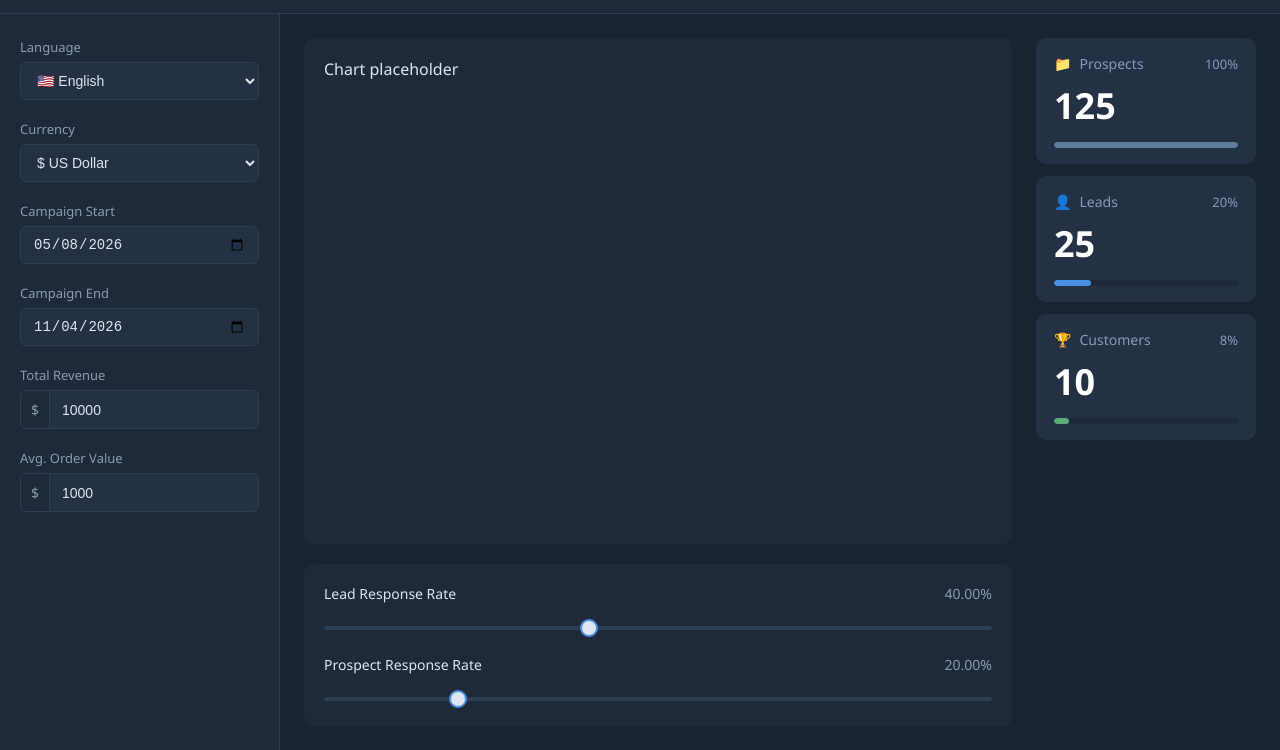
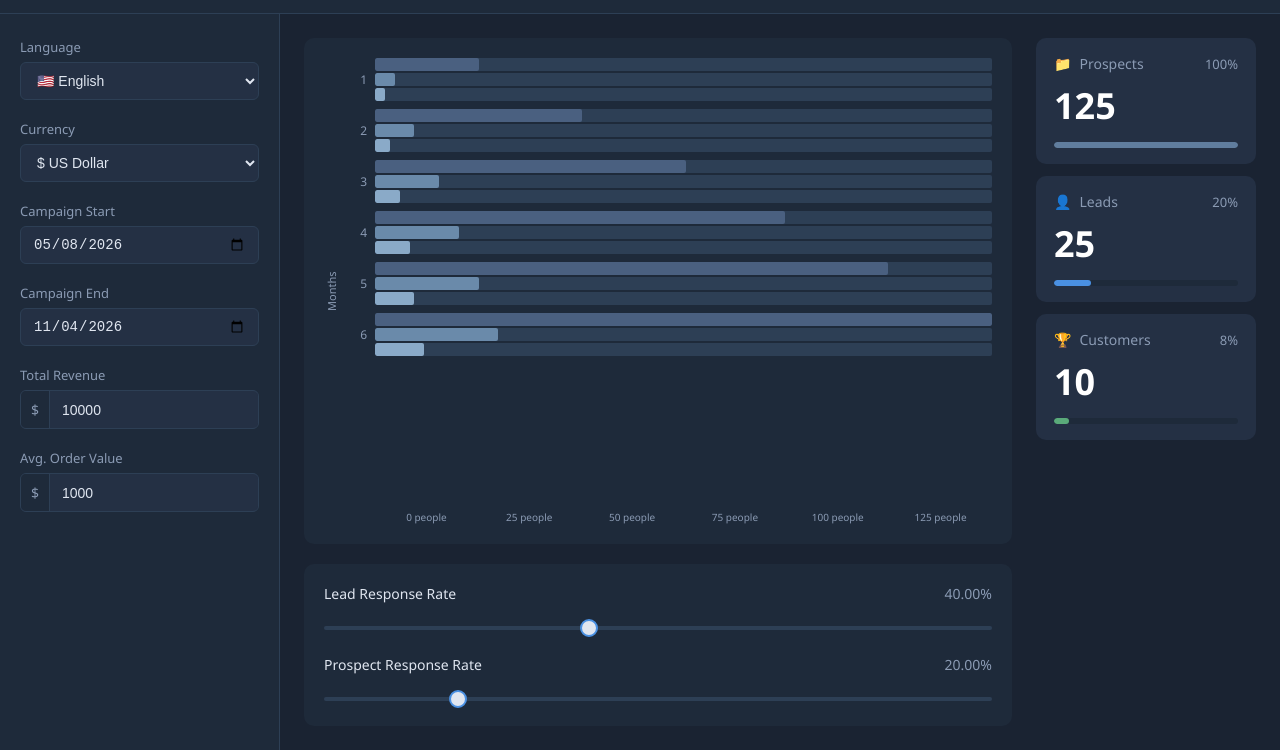
Before and after one commit to TodorMarkov91/LeadPredictor, a plain HTML site: page index.html in a window 1280 px wide. Shown: the part 50-800 px from the top of the page. Drawn offline with Linux system fonts and the light colour scheme.

Commit message:
Add interactive bar chart with monthly cumulative data and tooltips

```diff
--- a/index.html
+++ b/index.html
@@ -49,6 +49,7 @@
             flex: 1;
         }
 
+        /* Sidebar */
         .sidebar {
             width: 280px;
             background: #1e2a3a;
@@ -110,11 +111,13 @@
             background: transparent;
         }
 
+        /* Main */
         .main {
             flex: 1;
             padding: 24px;
             display: flex;
             gap: 24px;
+            overflow: hidden;
         }
 
         .chart-section {
@@ -122,15 +125,114 @@
             display: flex;
             flex-direction: column;
             gap: 20px;
+            min-width: 0;
         }
 
+        /* Chart */
         .chart-wrapper {
             background: #1e2a3a;
             border-radius: 10px;
             padding: 20px;
             flex: 1;
-            min-height: 300px;
+            display: flex;
+            flex-direction: column;
         }
+
+        .chart-inner {
+            display: flex;
+            flex: 1;
+            gap: 8px;
+        }
+
+        .y-axis-label {
+            writing-mode: vertical-rl;
+            transform: rotate(180deg);
+            color: #8b9bb4;
+            font-size: 11px;
+            text-align: center;
+            flex-shrink: 0;
+        }
+
+        .chart-body {
+            flex: 1;
+            display: flex;
+            flex-direction: column;
+        }
+
+        .chart-rows {
+            flex: 1;
+        }
+
+        .chart-row {
+            display: flex;
+            align-items: center;
+            margin-bottom: 8px;
+            gap: 8px;
+            position: relative;
+        }
+
+        .month-label {
+            width: 20px;
+            text-align: right;
+            color: #8b9bb4;
+            font-size: 12px;
+            flex-shrink: 0;
+        }
+
+        .bars-group {
+            flex: 1;
+            display: flex;
+            flex-direction: column;
+            gap: 2px;
+        }
+
+        .bar-wrapper {
+            height: 13px;
+            background: #2d3f55;
+            border-radius: 2px;
+            overflow: hidden;
+        }
+
+        .bar-fill {
+            height: 100%;
+            border-radius: 2px;
+            transition: width 0.4s ease;
+        }
+
+        .bar-prospects { background: #4a6080; }
+        .bar-leads     { background: #6a8aaa; }
+        .bar-customers { background: #8aaac8; }
+
+        /* X-axis */
+        .x-axis {
+            display: flex;
+            margin-left: 28px;
+            margin-top: 6px;
+            color: #8b9bb4;
+            font-size: 10px;
+        }
+
+        .x-axis span {
+            flex: 1;
+            text-align: center;
+        }
+
+        /* Tooltip */
+        .tooltip {
+            position: fixed;
+            background: #243044;
+            border: 1px solid #4a90e2;
+            border-radius: 6px;
+            padding: 8px 12px;
+            font-size: 12px;
+            pointer-events: none;
+            display: none;
+            z-index: 1000;
+            line-height: 1.6;
+            white-space: nowrap;
+        }
+
+        .tooltip.visible { display: block; }
 
         /* Sliders */
         .sliders-section {
@@ -153,15 +255,8 @@
             margin-bottom: 10px;
         }
 
-        .slider-label {
-            color: #e0e6f0;
-            font-size: 14px;
-        }
-
-        .slider-value {
-            color: #8b9bb4;
-            font-size: 14px;
-        }
+        .slider-label { color: #e0e6f0; font-size: 14px; }
+        .slider-value { color: #8b9bb4; font-size: 14px; }
 
         input[type="range"] {
             width: 100%;
@@ -189,6 +284,7 @@
             display: flex;
             flex-direction: column;
             gap: 12px;
+            flex-shrink: 0;
         }
 
         .card {
@@ -212,10 +308,7 @@
             font-size: 14px;
         }
 
-        .card-pct {
-            color: #8b9bb4;
-            font-size: 13px;
-        }
+        .card-pct { color: #8b9bb4; font-size: 13px; }
 
         .card-value {
             font-size: 36px;
@@ -237,9 +330,9 @@
             transition: width 0.4s ease;
         }
 
-        .card-prospects .card-bar-fill { background: #607d9e; width: 100%; }
-        .card-leads .card-bar-fill     { background: #4a90e2; width: 20%; }
-        .card-customers .card-bar-fill { background: #5aaa7a; width: 8%; }
+        .card-prospects .card-bar-fill { background: #607d9e; }
+        .card-leads .card-bar-fill     { background: #4a90e2; }
+        .card-customers .card-bar-fill { background: #5aaa7a; }
     </style>
 </head>
 <body>
@@ -305,7 +398,13 @@
 
             <div class="chart-section">
                 <div class="chart-wrapper">
-                    <div id="chart">Chart placeholder</div>
+                    <div class="chart-inner">
+                        <div class="y-axis-label">Months</div>
+                        <div class="chart-body">
+                            <div class="chart-rows" id="chartRows"></div>
+                            <div class="x-axis" id="xAxis"></div>
+                        </div>
+                    </div>
                 </div>
 
                 <div class="sliders-section">
@@ -330,42 +429,39 @@
                 <div class="card card-prospects">
                     <div class="card-header">
                         <div class="card-title">
-                            <span>&#128193;</span>
-                            <span>Prospects</span>
+                            <span>&#128193;</span><span>Prospects</span>
                         </div>
                         <span class="card-pct">100%</span>
                     </div>
                     <div class="card-value" id="prospectsVal">125</div>
                     <div class="card-bar-bg">
-                        <div class="card-bar-fill" id="prospectsBar"></div>
+                        <div class="card-bar-fill" id="prospectsBar" style="width:100%"></div>
                     </div>
                 </div>
 
                 <div class="card card-leads">
                     <div class="card-header">
                         <div class="card-title">
-                            <span>&#128100;</span>
-                            <span>Leads</span>
+                            <span>&#128100;</span><span>Leads</span>
                         </div>
                         <span class="card-pct" id="leadsPct">20%</span>
                     </div>
                     <div class="card-value" id="leadsVal">25</div>
                     <div class="card-bar-bg">
-                        <div class="card-bar-fill" id="leadsBar"></div>
+                        <div class="card-bar-fill" id="leadsBar" style="width:20%"></div>
                     </div>
                 </div>
 
                 <div class="card card-customers">
                     <div class="card-header">
                         <div class="card-title">
-                            <span>&#127942;</span>
-                            <span>Customers</span>
+                            <span>&#127942;</span><span>Customers</span>
                         </div>
                         <span class="card-pct" id="customersPct">8%</span>
                     </div>
                     <div class="card-value" id="customersVal">10</div>
                     <div class="card-bar-bg">
-                        <div class="card-bar-fill" id="customersBar"></div>
+                        <div class="card-bar-fill" id="customersBar" style="width:8%"></div>
                     </div>
                 </div>
             </div>
@@ -374,7 +470,17 @@
 
     </div>
 
+    <div class="tooltip" id="tooltip"></div>
+
     <script>
+        function getMonths() {
+            const start = new Date(document.getElementById('campaignStart').value);
+            const end   = new Date(document.getElementById('campaignEnd').value);
+            if (isNaN(start) || isNaN(end) || end <= start) return 6;
+            const months = Math.round((end - start) / (1000 * 60 * 60 * 24 * 30.44));
+            return Math.max(1, Math.min(months, 12));
+        }
+
         function calculate() {
             const revenue  = parseFloat(document.getElementById('totalRevenue').value)  || 0;
             const avgOrder = parseFloat(document.getElementById('avgOrderValue').value) || 1;
@@ -384,12 +490,74 @@
             const customers = Math.round(revenue / avgOrder);
             const leads     = Math.round(customers / leadRate);
             const prospects = Math.round(leads / prospectRate);
+            return { customers, leads, prospects };
+        }
 
-            return { customers, leads, prospects };
+        function renderChart(prospects, leads, customers, months) {
+            const chartRows = document.getElementById('chartRows');
+            const xAxis     = document.getElementById('xAxis');
+            const maxVal    = prospects || 1;
+            const steps     = 5;
+
+            xAxis.innerHTML = '';
+            for (let i = 0; i <= steps; i++) {
+                const span = document.createElement('span');
+                span.textContent = Math.round(maxVal * i / steps) + ' people';
+                xAxis.appendChild(span);
+            }
+
+            chartRows.innerHTML = '';
+            for (let m = 1; m <= months; m++) {
+                const mP = Math.round(prospects * m / months);
+                const mL = Math.round(leads     * m / months);
+                const mC = Math.round(customers * m / months);
+
+                const row = document.createElement('div');
+                row.className = 'chart-row';
+
+                const lbl = document.createElement('div');
+                lbl.className = 'month-label';
+                lbl.textContent = m;
+                row.appendChild(lbl);
+
+                const group = document.createElement('div');
+                group.className = 'bars-group';
+
+                [{ val: mP, cls: 'bar-prospects' },
+                 { val: mL, cls: 'bar-leads' },
+                 { val: mC, cls: 'bar-customers' }].forEach(b => {
+                    const wrap = document.createElement('div');
+                    wrap.className = 'bar-wrapper';
+                    const fill = document.createElement('div');
+                    fill.className = 'bar-fill ' + b.cls;
+                    fill.style.width = (b.val / maxVal * 100) + '%';
+                    wrap.appendChild(fill);
+                    group.appendChild(wrap);
+                });
+
+                row.appendChild(group);
+
+                row.addEventListener('mouseenter', e => {
+                    const tip = document.getElementById('tooltip');
+                    tip.innerHTML = `<strong>Month #${m}</strong><br>Prospects: ${mP}<br>Leads: ${mL}<br>Customers: ${mC}`;
+                    tip.classList.add('visible');
+                });
+                row.addEventListener('mousemove', e => {
+                    const tip = document.getElementById('tooltip');
+                    tip.style.left = (e.clientX + 14) + 'px';
+                    tip.style.top  = (e.clientY - 10) + 'px';
+                });
+                row.addEventListener('mouseleave', () => {
+                    document.getElementById('tooltip').classList.remove('visible');
+                });
+
+                chartRows.appendChild(row);
+            }
         }
 
         function update() {
             const { customers, leads, prospects } = calculate();
+            const months = getMonths();
 
             document.getElementById('prospectsVal').textContent = prospects;
             document.getElementById('leadsVal').textContent     = leads;
@@ -412,10 +580,12 @@
             const sym = symbols[document.getElementById('currency').value] || '$';
             document.getElementById('currencySymbol').textContent  = sym;
             document.getElementById('currencySymbol2').textContent = sym;
+
+            renderChart(prospects, leads, customers, months);
         }
 
-        ['totalRevenue', 'avgOrderValue', 'campaignStart', 'campaignEnd', 'currency', 'language',
-         'leadRate', 'prospectRate'].forEach(id => {
+        ['totalRevenue', 'avgOrderValue', 'campaignStart', 'campaignEnd',
+         'currency', 'language', 'leadRate', 'prospectRate'].forEach(id => {
             document.getElementById(id).addEventListener('input',  update);
             document.getElementById(id).addEventListener('change', update);
         });
```
